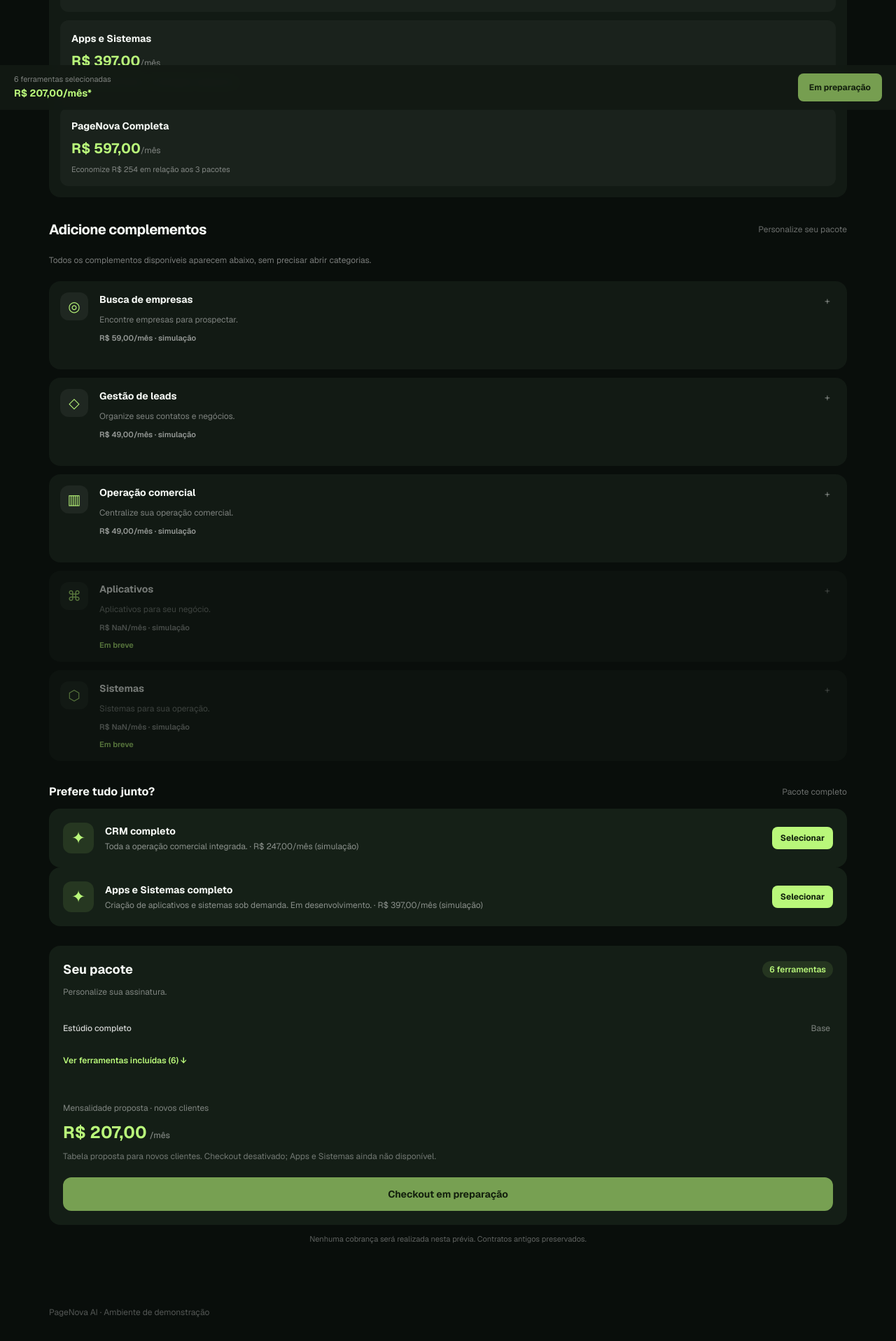
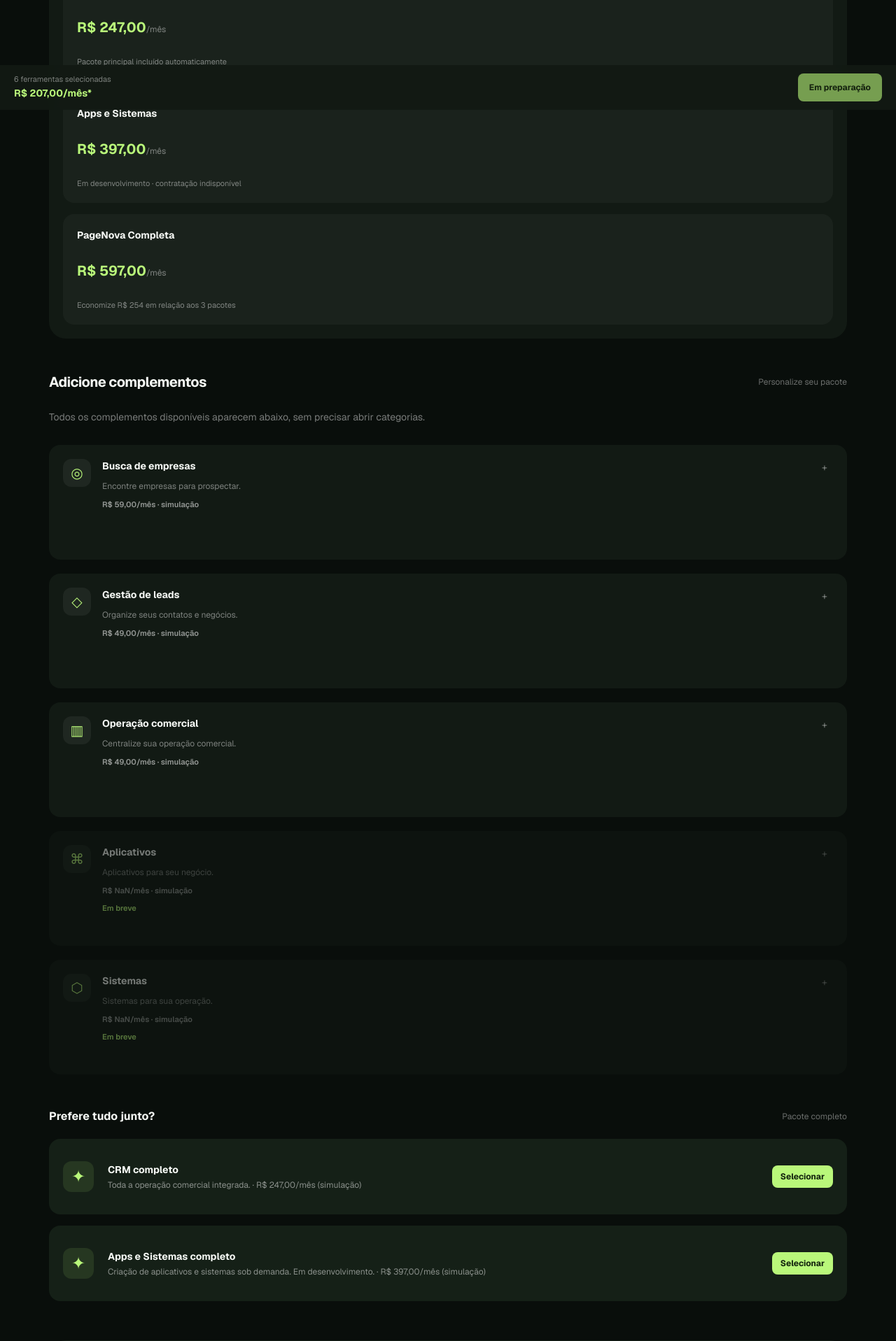
Before and after one commit to dramaflix2026-stack/pagenova-ai, a Next.js app in the folder frontend/: page /configurador-preview in a window 1280 px wide. Shown: the part 643-2560 px from the top of the page at 70% size. Built offline with nearby package versions, Linux system fonts and the light colour scheme.

Commit message:
style(commercial): remove overlapping sticky sidebar and give premium spacing to cards and sections

```diff
--- a/frontend/src/app/configurador-preview/page.tsx
+++ b/frontend/src/app/configurador-preview/page.tsx
@@ -57,10 +57,10 @@ export default function ConfiguradorPreview(){
  <h1 className="mt-3 max-w-[760px] text-[clamp(2.2rem,4.3vw,3.8rem)] font-extrabold leading-[1.12] tracking-[-.045em]">Escolha as ferramentas.<br/><span className="text-[#b9f77a]">A gente simplifica o resto.</span></h1>
  <p className="mt-4 max-w-[590px] text-sm leading-7 text-white/55 sm:text-base">Monte seu espaço de trabalho com as soluções que fazem sentido para o seu negócio.</p>
  </section>
- <section aria-label="Escolha do pacote principal" className="mb-8 rounded-2xl border border-white/10 bg-[#121a14] p-4 sm:p-5">
+ <section aria-label="Escolha do pacote principal" className="mb-12 rounded-[24px] border border-white/10 bg-[#121a14] p-5 shadow-[0_18px_60px_rgba(0,0,0,0.18)] sm:p-7 lg:mb-14">
  <div className="mb-4 flex flex-wrap items-center justify-between gap-2"><h2 className="text-base font-bold">Escolha seu pacote principal</h2><span className="text-[11px] text-white/45">Valores mensais para novos clientes · sem cobrança nesta prévia</span></div>
- <div className="grid gap-3 sm:grid-cols-2 lg:grid-cols-4">
- {([{id:"studio",label:"PageNova Studio",price:20700},{id:"crm",label:"PageNova CRM",price:24700},{id:"development",label:"Apps e Sistemas",price:39700},{id:"all",label:"PageNova Completa",price:59700}] as const).map(option=><button key={option.id} type="button" onClick={()=>changeScenario(option.id)} aria-pressed={scenario===option.id} className={"rounded-xl border p-4 text-left transition "+(scenario===option.id?"border-[#b9f77a] bg-[#1b2c1c]":"border-white/10 bg-white/[0.035] hover:border-[#b9f77a]/40")}>
+ <div className="grid gap-4 sm:grid-cols-2 lg:grid-cols-4">
+ {([{id:"studio",label:"PageNova Studio",price:20700},{id:"crm",label:"PageNova CRM",price:24700},{id:"development",label:"Apps e Sistemas",price:39700},{id:"all",label:"PageNova Completa",price:59700}] as const).map(option=><button key={option.id} type="button" onClick={()=>changeScenario(option.id)} aria-pressed={scenario===option.id} className={"flex min-h-[158px] flex-col justify-between rounded-2xl border p-5 text-left shadow-[0_8px_24px_rgba(0,0,0,0.12)] transition-all duration-200 hover:-translate-y-0.5 sm:p-5 "+(scenario===option.id?"border-[#b9f77a] bg-[#1b2c1c]":"border-white/10 bg-white/[0.035] hover:border-[#b9f77a]/40")}>
  <span className="block text-sm font-bold">{option.label}</span><strong className="mt-2 block text-xl text-[#b9f77a]">{brl(option.price)}<span className="text-xs font-normal text-white/45">/mês</span></strong>
  <span className="mt-2 block text-[11px] text-white/45">{option.id==="all"?"Economize R$ 254 em relação aos 3 pacotes":option.id==="development"?"Em desenvolvimento · contratação indisponível":"Pacote principal incluído automaticamente"}</span>
  </button>)}
@@ -68,31 +68,31 @@ export default function ConfiguradorPreview(){
  {scenario==="all"&&<p className="mt-3 text-xs text-[#b9f77a]">Studio + CRM + Apps e Sistemas. Economia de R$ 254/mês (29,8%). Apps e Sistemas ainda não disponível para contratação.</p>}
  {scenario==="development"&&<p className="mt-3 text-xs text-[#b9f77a]">Apps e Sistemas está em desenvolvimento. Esta seleção é apenas uma demonstração comercial.</p>}
  </section>
- <div className="grid gap-7 lg:grid-cols-[minmax(0,1fr)_318px] lg:items-start lg:gap-8">
+ <div className="grid items-start gap-10 lg:grid-cols-[minmax(0,1fr)_330px] lg:gap-10 xl:gap-12">
  <section aria-label="Escolha de ferramentas">
- <div className="mb-5 flex items-center justify-between gap-3"><h2 className="text-xl font-bold tracking-tight">{scenario==="all"?"Tudo incluído no pacote":"Adicione complementos"}</h2><span className="text-xs text-white/40">{scenario==="all"?"Sem cobrança duplicada":"Personalize seu pacote"}</span></div>
- <p className="mb-5 text-xs leading-5 text-white/45">Todos os complementos disponíveis aparecem abaixo, sem precisar abrir categorias.</p>
- <div className="grid gap-3 sm:grid-cols-2">
+ <div className="mb-6 flex flex-wrap items-center justify-between gap-3"><h2 className="text-xl font-bold tracking-tight">{scenario==="all"?"Tudo incluído no pacote":"Adicione complementos"}</h2><span className="text-xs text-white/40">{scenario==="all"?"Sem cobrança duplicada":"Personalize seu pacote"}</span></div>
+ <p className="mb-7 text-sm leading-6 text-white/45">Todos os complementos disponíveis aparecem abaixo, sem precisar abrir categorias.</p>
+ <div className="grid gap-5 sm:grid-cols-2">
  {(scenario==="all"?MODULAR_CATALOG.filter(item=>!item.code.startsWith("bundle.")):MODULAR_CATALOG.filter(item=>!item.code.startsWith("bundle.")&&item.family!==scenario)).map(item=>{
  const active=selected.includes(item.code);const included=!active&&granted.includes(item.code);const alreadyOwned=isOwned(item.code);const disabled=item.status==="coming_soon";
- return <button key={item.code} type="button" disabled={disabled||included||alreadyOwned||scenario==="all"} onClick={()=>toggle(item.code)} aria-pressed={active||included||alreadyOwned} className={"flex min-h-[126px] items-start gap-4 rounded-2xl border p-4 text-left transition sm:p-5 "+(active?"border-[#b9f77a] bg-[#1b2c1c]":included||alreadyOwned?"border-emerald-500/35 bg-[#16251a]":"border-white/10 bg-[#121a14] hover:border-[#b9f77a]/40")+(disabled?" cursor-not-allowed opacity-45":included||alreadyOwned?" cursor-default":"")}>
+ return <button key={item.code} type="button" disabled={disabled||included||alreadyOwned||scenario==="all"} onClick={()=>toggle(item.code)} aria-pressed={active||included||alreadyOwned} className={"flex min-h-[164px] items-start gap-4 rounded-2xl border p-5 text-left shadow-[0_8px_24px_rgba(0,0,0,0.10)] transition-all duration-200 hover:-translate-y-0.5 sm:p-6 "+(active?"border-[#b9f77a] bg-[#1b2c1c]":included||alreadyOwned?"border-emerald-500/35 bg-[#16251a]":"border-white/10 bg-[#121a14] hover:border-[#b9f77a]/40")+(disabled?" cursor-not-allowed opacity-45":included||alreadyOwned?" cursor-default":"")}>
  <span className="grid h-10 w-10 shrink-0 place-items-center rounded-xl bg-white/[0.055] text-xl text-[#b9f77a]">{details[item.code].icon}</span>
  <span className="min-w-0 flex-1"><strong className="block text-[14px] font-bold">{item.title}</strong><span className="mt-2 block text-[12px] leading-5 text-white/45">{details[item.code].description}</span><span className="mt-2 block text-[11px] font-semibold text-white/55">{brl(PREVIEW_PRICES_CENTS[item.code])}/mês · simulação</span><span className="mt-2 block text-[11px] font-semibold text-[#b9f77a]">{included?"Incluído no pacote":disabled?"Em breve":alreadyOwned?"Já contratado":active?"Selecionado":""}</span></span>
  <span className={"grid h-6 w-6 shrink-0 place-items-center rounded-md border text-sm "+(active?"border-[#b9f77a] bg-[#b9f77a] text-[#10200c]":"border-white/20 text-white/45")}>{active||included||alreadyOwned?"✓":"+"}</span>
  </button>;
  })}
  </div>
- {scenario!=="all"&&bundles.length>0&&<section className="mt-8" aria-label="Pacotes completos">
- <div className="mb-3 flex items-center justify-between"><h3 className="text-base font-bold">Prefere tudo junto?</h3><span className="text-xs text-white/40">Pacote completo</span></div>{bundles.some(item=>(item.includedIn??[]).some(code=>isOwned(code)))&&<p className="mb-3 text-xs text-white/45">Upgrade de pacote com itens já contratados exige cálculo proporcional aprovado; indisponível nesta prévia para evitar cobrança duplicada.</p>}
- {bundles.filter(item=>!isOwned(item.code)&&!(item.includedIn??[]).some(code=>isOwned(code))).map(item=><button key={item.code} type="button" aria-pressed={selected.includes(item.code)} onClick={()=>toggle(item.code)} className={"flex w-full items-center gap-4 rounded-2xl border p-5 text-left transition "+(selected.includes(item.code)?"border-[#b9f77a] bg-[#1b2c1c]":"border-[#b9f77a]/20 bg-[#152017] hover:border-[#b9f77a]/50")}>
+ {scenario!=="all"&&bundles.length>0&&<section className="mt-12" aria-label="Pacotes completos">
+ <div className="mb-5 flex items-center justify-between"><h3 className="text-base font-bold">Prefere tudo junto?</h3><span className="text-xs text-white/40">Pacote completo</span></div>{bundles.some(item=>(item.includedIn??[]).some(code=>isOwned(code)))&&<p className="mb-3 text-xs text-white/45">Upgrade de pacote com itens já contratados exige cálculo proporcional aprovado; indisponível nesta prévia para evitar cobrança duplicada.</p>}
+ {bundles.filter(item=>!isOwned(item.code)&&!(item.includedIn??[]).some(code=>isOwned(code))).map(item=><button key={item.code} type="button" aria-pressed={selected.includes(item.code)} onClick={()=>toggle(item.code)} className={"mb-4 flex w-full min-h-[108px] items-center gap-5 rounded-2xl border p-5 text-left transition sm:p-6 "+(selected.includes(item.code)?"border-[#b9f77a] bg-[#1b2c1c]":"border-[#b9f77a]/20 bg-[#152017] hover:border-[#b9f77a]/50")}>
  <span className="grid h-11 w-11 shrink-0 place-items-center rounded-xl bg-[#b9f77a]/10 text-2xl text-[#b9f77a]">✦</span>
  <span className="min-w-0 flex-1"><strong className="block text-sm font-bold">{item.title}</strong><span className="mt-1 block text-xs text-white/50">{details[item.code]?.description??"Pacote de soluções PageNova"} · {brl(PREVIEW_PRICES_CENTS[item.code])}/mês (simulação)</span></span>
  <span className="shrink-0 rounded-lg bg-[#b9f77a] px-3 py-2 text-xs font-bold text-[#10200c]">{selected.includes(item.code)?"Selecionado ✓":"Selecionar"}</span>
  </button>)}
  </section>}
  </section>
- <aside className="lg:sticky lg:top-6 lg:-mt-12" aria-label="Resumo da assinatura">
- <div className="rounded-2xl border border-white/10 bg-[#141e16] p-5 sm:p-6">
+ <aside className="min-w-0 self-start lg:sticky lg:top-8" aria-label="Resumo da assinatura">
+ <div className="rounded-[24px] border border-[#b9f77a]/15 bg-[#141e16] p-6 shadow-[0_20px_70px_rgba(0,0,0,0.28)] sm:p-7">
  <div className="flex items-center justify-between gap-2"><h2 className="text-lg font-bold">Seu pacote</h2><span className="rounded-full bg-[#b9f77a]/10 px-2.5 py-1 text-xs font-semibold text-[#b9f77a]">{toolCount} {toolCount===1?"ferramenta":"ferramentas"}</span></div>
  <p className="mt-2 text-xs leading-5 text-white/45">Personalize sua assinatura. {owned.length>0?"Itens já contratados não entram na simulação de cobrança.":""}</p>
  {owned.length>0&&<div className="mt-4 rounded-xl border border-emerald-500/20 bg-emerald-500/[0.06] p-3"><strong className="text-xs text-[#b9f77a]">Já incluído na sua conta (simulação)</strong><p className="mt-1 text-xs text-white/55">{ownedByScenario[scenario].map(code=>MODULAR_CATALOG.find(item=>item.code===code)?.title).join(" + ")}</p></div>}
@@ -105,7 +105,7 @@ export default function ConfiguradorPreview(){
  <p className="mt-3 text-center text-[11px] text-white/35">Nenhuma cobrança será realizada nesta prévia. Contratos antigos preservados.</p>
  </aside>
  </div>
- <footer className="mt-16 border-t border-white/10 pt-6 text-xs text-white/30">PageNova AI · Ambiente de demonstração</footer>
+ <footer className="mt-20 border-t border-white/10 pt-6 text-xs text-white/30">PageNova AI · Ambiente de demonstração</footer>
  </div>
  <div className="fixed inset-x-0 bottom-0 z-20 flex items-center justify-between gap-3 border-t border-white/10 bg-[#121a14]/95 px-5 py-3 backdrop-blur lg:hidden"><div><div className="text-[11px] text-white/45">{toolCount} ferramentas selecionadas</div><strong className="text-sm text-[#b9f77a]">{brl(quote.totalCents)}/mês*</strong></div><button type="button" disabled className="rounded-lg bg-[#b9f77a]/60 px-4 py-3 text-xs font-bold text-[#14210e]">Em preparação</button></div>
  </main>;
```
